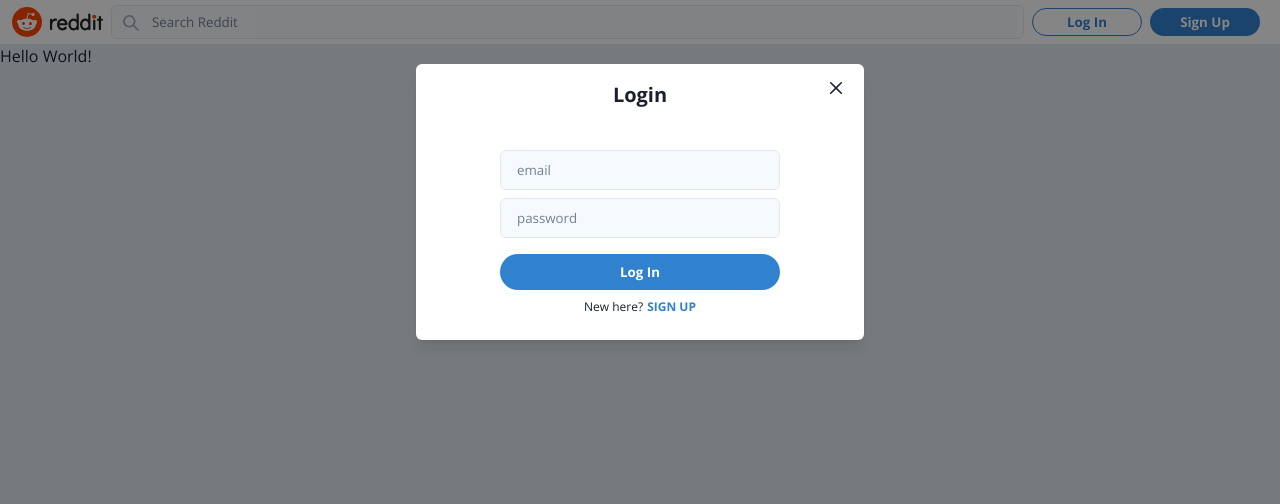
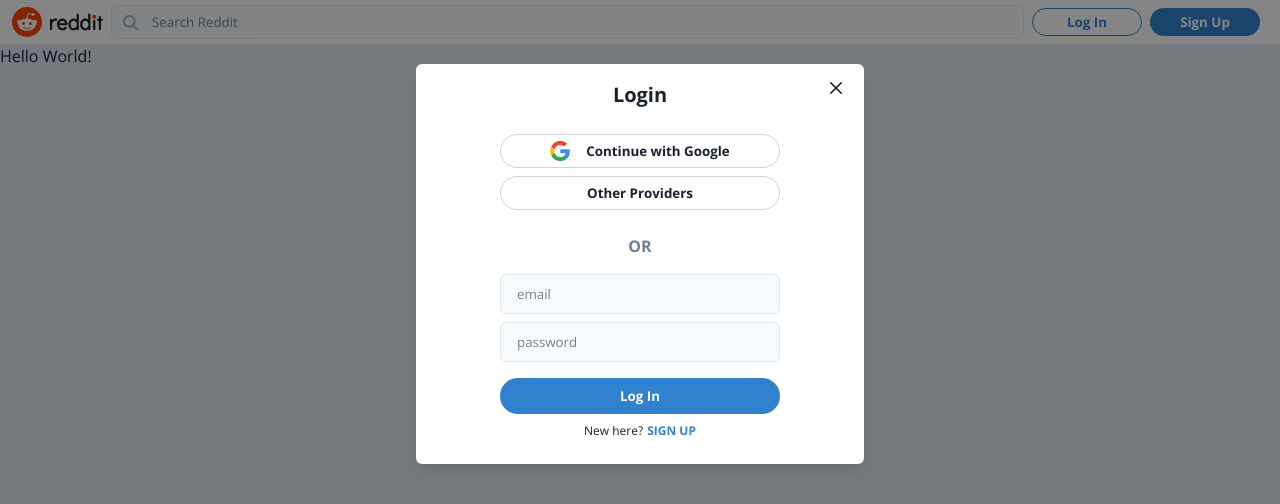
Before and after one commit to bernardjp/fcc-reddit-clone, a Next.js app: page / in a window 1280 px wide. Both pictures are taken after a click on the button "Log In". Shown: the top 504 px of the page. Built offline with nearby package versions, Linux system fonts and the light colour scheme; what @chakra-ui/next-js would draw is missing.

Commit message:
Added OAuth Button options to the Auth-Modal.

```diff
--- a/src/components/Modal/AuthModal/AuthModal.tsx
+++ b/src/components/Modal/AuthModal/AuthModal.tsx
@@ -8,9 +8,11 @@
   ModalContent,
   ModalHeader,
   ModalOverlay,
+  Text,
 } from '@chakra-ui/react';
 import { useRecoilState } from 'recoil';
 import AuthInputs from './AuthInputs';
+import OAuthButtons from './OAuthButtons';
 
 const AuthModal: React.FC = () => {
   const [modalState, setModalState] = useRecoilState(authModalState);
@@ -46,7 +48,10 @@
               justifyContent="center"
               width="70%"
             >
-              {/* <OAuhtButtons /> */}
+              <OAuthButtons />
+              <Text color="gray.500" fontWeight={700}>
+                OR
+              </Text>
               <AuthInputs />
               {/* <ResetPassword /> */}
             </Flex>
--- /dev/null
+++ b/src/components/Modal/AuthModal/OAuthButtons.tsx
@@ -0,0 +1,18 @@
+import React from 'react';
+import { Flex, Image, Button } from '@chakra-ui/react';
+
+const OAuthButtons: React.FC = () => {
+  return (
+    <Flex direction="column" width="100%" mb={4}>
+      <Button variant="oauth" mb={2}>
+        <Image src="/images/googlelogo.png" alt="logo" height="20px" mr={4} />
+        Continue with Google
+      </Button>
+      <Button variant="oauth" mb={2}>
+        Other Providers
+      </Button>
+    </Flex>
+  );
+};
+
+export default OAuthButtons;
```
